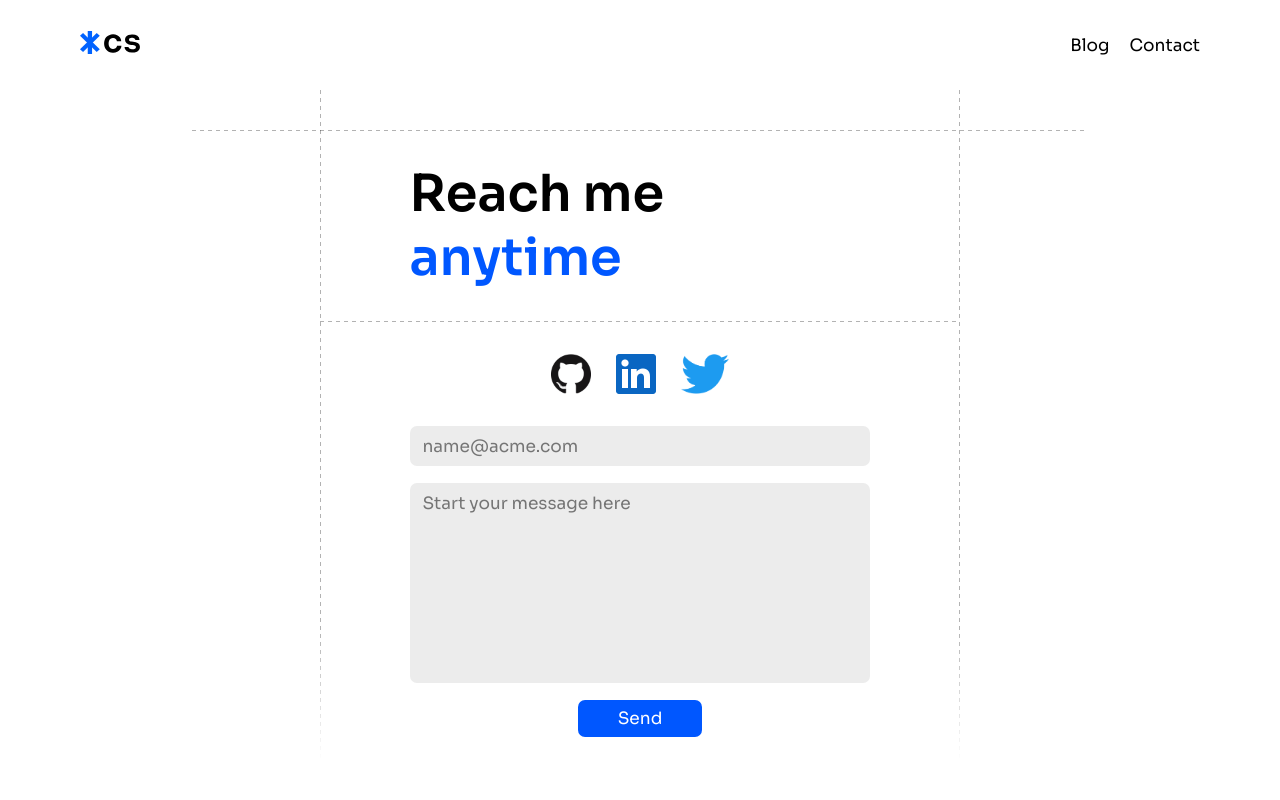
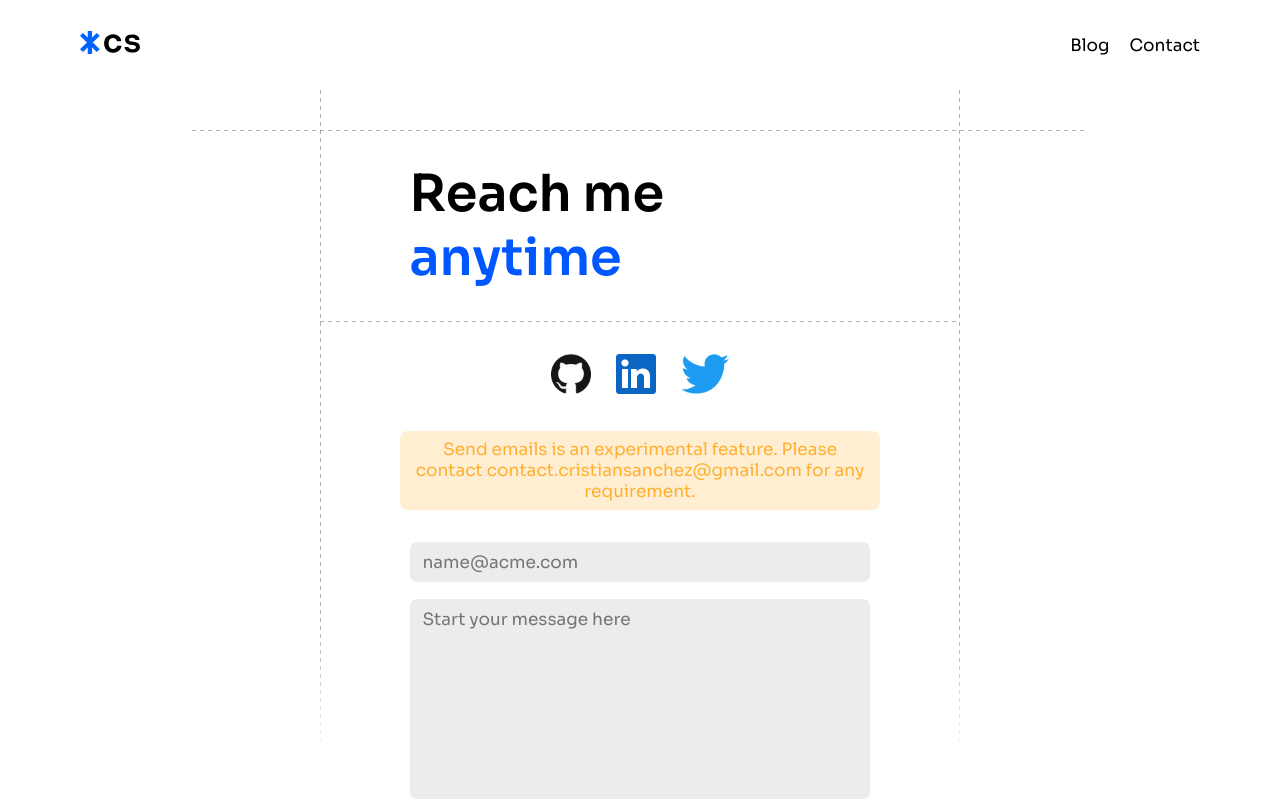
Before and after one commit to noreplydev/cristian-sanchez.me, a Next.js app: page /contact in a window 1280 px wide. Shown: the top 800 px of the page. Built offline with nearby package versions, Linux system fonts and the light colour scheme.

Commit message:
[FT] Added links on contact page

```diff
--- a/app/contact/contact.module.css
+++ b/app/contact/contact.module.css
@@ -116,6 +116,17 @@
   cursor: pointer;
 }
 
+.advice {
+  font-size: 1rem;
+  color: var(--notice);
+  background-color: var(--notice-background);
+  padding: 1vh 1vw;
+  border-radius: 1vh;
+  margin-inline: 10vh;
+  margin-bottom: 4vh;
+  text-align: center;
+}
+
 @media (max-width: 768px) {
   .contactContainer {
     padding-inline: 5vw;
--- a/app/contact/page.jsx
+++ b/app/contact/page.jsx
@@ -22,10 +22,21 @@ export default function Contact() {
         </div>
       </div>
       <div className={style.socialImages}>
-        <Image src={github} alt='github' className={style.socialImage}/>
-        <Image src={linkedin} alt='linkedin' className={style.socialImage}/>
-        <Image src={twitter} alt='twitter' className={style.socialImage}/>
+        <a href='https://github.com/sanchez-cristian' target='_blank'>
+          <Image src={github} alt='github' className={style.socialImage}/>
+        </a>
+        <a href='https://linkedin.com/in/cristian-sanchez-dev' target='_blank'>
+          <Image src={linkedin} alt='linkedin' className={style.socialImage}/>
+        </a>
+        <a href='https://twitter.com/devcristians' target='_blank'>
+          <Image src={twitter} alt='twitter' className={style.socialImage}/>
+        </a>
       </div>
+      <p
+        className={style.advice}
+      >Send emails is an experimental feature. Please contact contact.cristiansanchez@gmail.com for any
+        requirement.
+      </p>
       <form className={style.form}>
         <input type="email" placeholder="name@acme.com" className={style.input}/>
         <textarea placeholder="Start your message here" className={style.textarea}/>
```
